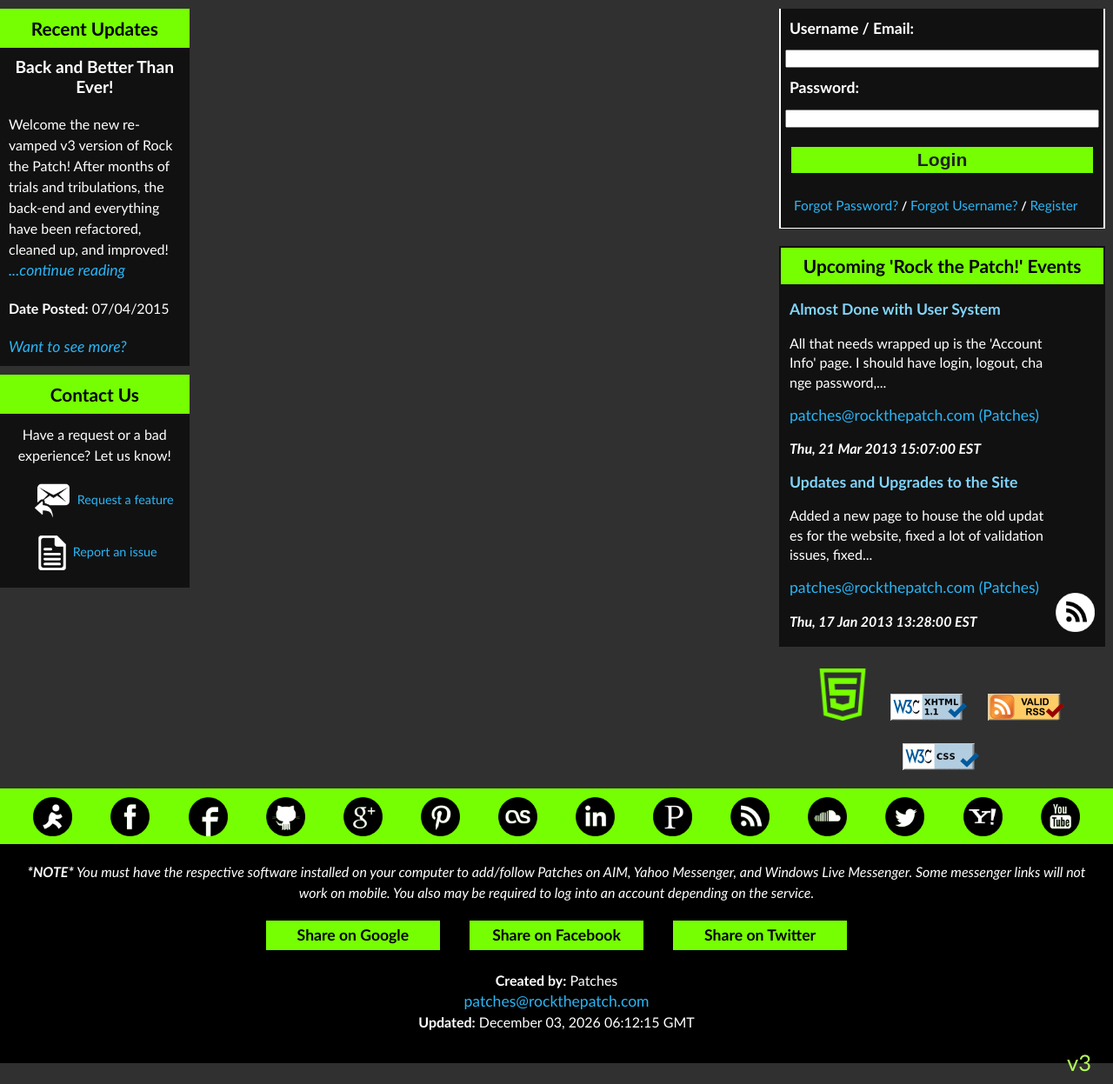
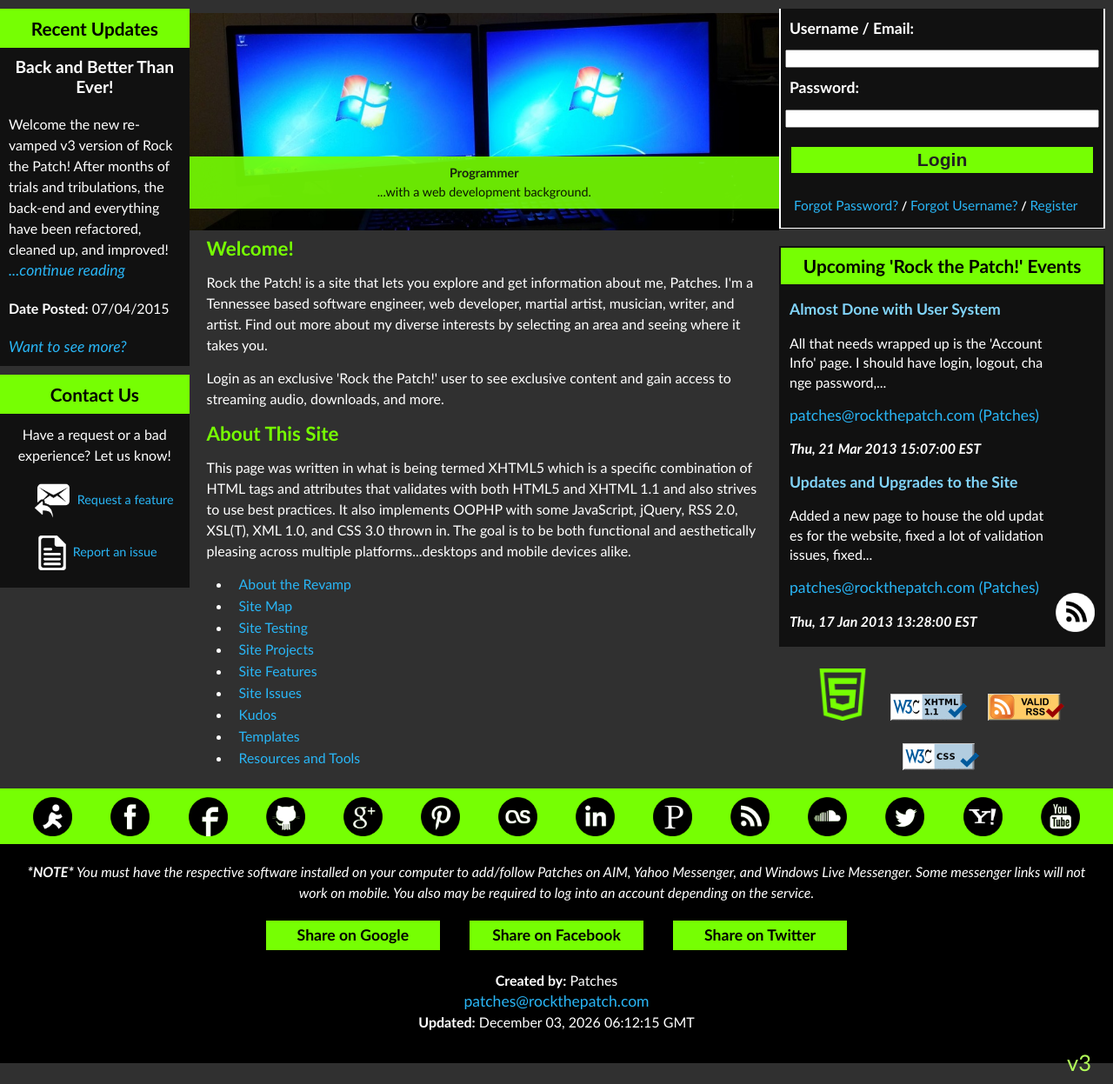
Before and after one commit to nleano05/RockThePatchv3, a PHP site: page / in a window 1280 px wide. Shown: the part 84-1331 px from the top of the page at 87% size. Run offline with PHP 8.4, Linux system fonts and the light colour scheme; some libraries are stand-ins or nearby versions.

Commit message:
Pulling recent updates from database instead of hard coded, porting main index content over, adjusting bread crumbs for consistency
#1

PROGRESS:
- Added content to main index page
- Ported over gallery logic
- Fixed issue where false needed to be return when toggling element
visibility to not loose place on screen
- Addition of Update model
- Addition of function to pull updates from database
- Logic on Recent Updates page to pull information dynamically
- Adjust breadcrumbs for consistency across pages

TODO:
- Add test for update model
- Add a way to add/edit/delete updates from the database

```diff
--- a/art-gallery.php
+++ b/art-gallery.php
@@ -129,7 +129,7 @@ $timeModified = gmdate("F d, Y h:m:s", getlastmod());
     <!-- ### END content-area-left ### -->
     <!-- ### START content-area ### -->
     <div id="content-area">
-        <div id="bread-crumbs"><a href="/" title="Home">Home</a> / Art Gallery</div>
+        <div id="bread-crumbs"><a href="/" title="Home">Home</a> / Art &amp; Writing / Art Gallery</div>
         <h1>Art Gallery</h1>
 
         <p>Here are the <strong>.jpg</strong> versions of some of the artwork that I have done.</p>
--- a/css/main.css
+++ b/css/main.css
@@ -35,7 +35,7 @@ img {
 }
 
 p {
-    color: #212121;
+    color: #ffffff;
     padding: 5px;
     margin: 0;
     font-size: 1.0em;
@@ -239,6 +239,55 @@ blockquote, blockquote p {
     padding: 10px 20px 0 20px;
     font-size: .9em;
     color: #fff;
+}
+
+/**
+* Styles for gallery on main page
+*/
+#gallery {
+    position: relative;
+    height: 250px;
+    width: 100%;
+}
+
+#gallery a {
+    float: left;
+    position: absolute;
+    width: 100%;
+}
+
+#gallery a img {
+    border: none;
+    width: 100%;
+    height: 250px;
+}
+
+#gallery a.show {
+    z-index: 1;
+    width: 100%;
+}
+
+#gallery .caption {
+    z-index: 2;
+    background-color: #76FF03;
+    color: #000;
+    height: auto;
+    width: 100%;
+    position: absolute;
+    bottom: 25px;
+    text-align: center;
+}
+
+#gallery .caption .content {
+    margin: 5px;
+    font-size: .9em;
+}
+
+#gallery .caption .content h3 {
+    margin: 0;
+    padding: 5px 0;
+    color: #111111;
+    font-size: 1em;
 }
 
 /**
--- a/excerpts-and-lyrics.php
+++ b/excerpts-and-lyrics.php
@@ -121,12 +121,11 @@ $timeModified = gmdate("F d, Y h:m:s", getlastmod());
     <!-- ### END content-area-left ### -->
     <!-- ### START content-area ### -->
     <div id="content-area">
-        <div id="bread-crumbs"><a href="/" title="Home">Home</a> / Excerpts &amp; Lyrics</div>
+        <div id="bread-crumbs"><a href="/" title="Home">Home</a> / Art &amp; Writing / Excerpts &amp; Lyrics</div>
         <h1>Excerpts &amp; Lyrics</h1>
 
         <script type="text/javascript">
-            document.ready = function()
-            {
+            document.ready = function() {
                 hidePageElement('excerpt1');
                 hidePageElement('excerpt2');
             };
--- a/index.php
+++ b/index.php
@@ -70,26 +70,21 @@ $timeModified = gmdate("F d, Y h:m:s", getlastmod());
 
     <!-- ### Javascript to preload images on the page ### -->
     <script type="text/javascript">
-        // TODO - re-enable this once I have an images and stuff again
-        // var additionalImages = new Array(
-        // "/images/index-slide-show/computer.jpg",
-        // "/images/index-slide-show/computer2.jpg",
-        // "/images/index-slide-show/drums.jpg",
-        // "/images/index-slide-show/guitars.jpg",
-        // "/images/index-slide-show/guitars2.jpg",
-        // "/images/index-slide-show/training.jpg"
-        // );
+         var additionalImages = ["/images/index-slide-show/computer.jpg",
+         "/images/index-slide-show/computer2.jpg",
+         "/images/index-slide-show/drums.jpg",
+         "/images/index-slide-show/guitars.jpg",
+         "/images/index-slide-show/guitars2.jpg",
+         "/images/index-slide-show/training.jpg"];
 
-         preloadImages();
+         preloadImages(additionalImages);
     </script>
 
     <!-- ### Javascript for the Slide Show / Gallery on the main page  -->
     <script type="text/javascript">
-        // TODO - Re-enable this once I have images and a slide show again
-        // $(document).ready(function()
-        // {
-        // galleryDisplay();
-        // });
+         $(document).ready(function() {
+            galleryDisplay();
+         });
     </script>
 </head>
 <!-- ### END Head ### -->
@@ -140,7 +135,56 @@ $timeModified = gmdate("F d, Y h:m:s", getlastmod());
     <!-- ### END content-area-left ### -->
     <!-- ### START content-area ### -->
     <div id="content-area">
+        <div id="gallery">
+            <a href="index.php" class="show">
+                <img src="/images/index-slide-show/computer2.jpg" title="Computer Programmer" alt="&lt;h3>Programmer&lt;/h3>...with a web development background." width="500" height="200" />
+            </a>
+            <a href="index.php">
+                <img src="/images/index-slide-show/guitars2.jpg" title="Guitarist" alt="&lt;h3>Guitarist&lt;/h3>...who loves PRS, Gibson, Epiphone, Mesa, and Randall." width="500" height="200" />
+            </a>
+            <a href="index.php">
+                <img src="/images/index-slide-show/drums.jpg" title="Drummer"  alt="&lt;h3>Drummer&lt;/h3>...and Drum Off '09 and '10 competitor." width="500" height="200" />
+            </a>
+            <a href="index.php">
+                <img src="/images/index-slide-show/training.jpg" title="Martial Artist" alt="&lt;h3>Martial Artist&lt;/h3>...with multiple awards at various competitions." width="500" height="200" />
+            </a>
+            <a href="index.php">
+                <img src="/images/index-slide-show/guitars.jpg" title="Musician" alt="&lt;h3>Musician&lt;/h3>...and all around music enthusiast." width="500" height="200" />
+            </a>
+            <a href="index.php">
+                <img src="/images/index-slide-show/computer.jpg" title="CS and Math Major" alt="&lt;h3>CS Major and Math Minor&lt;/h3>...who has built multiple PC's." width="500" height="200" />
+            </a>
+            <div class="caption"><div class="content"></div></div>
+        </div>
+        <div class="clear"></div>
 
+        <h1>Welcome!</h1>
+
+        <p>Rock the Patch! is a site that lets you explore and get information about me, Patches. I'm
+            a Tennessee based software engineer, web developer, martial artist, musician, writer, and artist.
+            Find out more about my diverse interests by selecting an area and seeing where it takes you.</p>
+
+        <p>Login as an exclusive 'Rock the Patch!' user to see exclusive content and gain access
+            to streaming audio, downloads, and more.</p>
+
+        <h1>About This Site</h1>
+
+        <p>This page was written in what is being termed XHTML5 which is a specific combination of HTML tags and
+            attributes that validates with both HTML5 and XHTML 1.1 and also strives to use best practices. It also implements
+            OOPHP with some JavaScript, jQuery, RSS 2.0, XSL(T), XML 1.0, and CSS 3.0 thrown in. The goal is to be both functional
+            and aesthetically pleasing across multiple platforms...desktops and mobile devices alike.</p>
+
+        <ul>
+            <li><a href="/about-the-revamp.php" title="About the Revamp">About the Revamp</a></li>
+            <li><a href="/site-map.php" title="Site Map">Site Map</a></li>
+            <li><a href="/site-testing.php" title="Site Testing">Site Testing</a></li>
+            <li><a href="/site-projects.php" title="Site Projects">Site Projects</a></li>
+            <li><a href="/site-features.php" title="Site Features">Site Features</a></li>
+            <li><a href="/site-issues.php" title="Site Issues">Site Issues</a></li>
+            <li><a href="/kudos.php" title="Kudos">Kudos</a></li>
+            <li><a href="/templates.php" title="Templates">Templates</a></li>
+            <li><a href="/resources-and-tools.php" title="Resources and Tools">Resources and Tools</a></li>
+        </ul>
     </div>
     <!-- ### END content-area ### -->
     <!-- ### START content-area-right ### -->
--- a/kudos.php
+++ b/kudos.php
@@ -119,7 +119,7 @@ $timeModified = gmdate("F d, Y h:m:s", getlastmod());
     <!-- ### END content-area-left ### -->
     <!-- ### START content-area ### -->
     <div id="content-area">
-        <div id="bread-crumbs"><a href="/" title="Home">Home</a> / Kudos</div>
+        <div id="bread-crumbs"><a href="/" title="Home">Home</a> / About This Site / Kudos</div>
         <h1>Kudos</h1>
 
         <h2>DanG (a.k.a. DANG)</h2>
--- a/php-main/lib.php
+++ b/php-main/lib.php
@@ -10,6 +10,7 @@ require_once("models/AnnoyanceLevel.php");
 require_once("models/EmailDistro.php");
 require_once("models/ErrorReportCategory.php");
 require_once("models/FeatureRequestCategory.php");
+require_once("models/Update.php");
 require_once("models/User.php");
 
 global $gDebugMode;
--- a/php-main/lib_database.php
+++ b/php-main/lib_database.php
@@ -367,10 +367,66 @@ class lib_database {
 
         $pdo = NULL;
 
-        log_util::log(LOG_LEVEL_DEBUG, "errorReportCategories", $featureRequestCategories);
+        log_util::log(LOG_LEVEL_DEBUG, "featureRequestCategories: ", $featureRequestCategories);
         log_util::logDivider();
 
         return $featureRequestCategories;
+    }
+
+
+    /**
+     *  This function returns all of the updates from the database
+     *
+     * @param None
+     *
+     * @return array of Update objects
+     * @throws - Nothing
+     * @global - None
+     * @notes  - None
+     * @example - $updates = lib_database::getUpdates();
+     * @author - Patches
+     * @version - 1.0
+     * @history - Created 08/02/2015
+     */
+    public static function getUpdates() {
+        $reflector = new ReflectionClass(__CLASS__);
+        $parameters = $reflector->getMethod(__FUNCTION__)->getParameters();
+        $args = [];
+        foreach ($parameters as $parameter) {
+            $args[$parameter->name] = ${$parameter->name};
+        }
+        log_util::logFunctionStart($args);
+
+        $updates = [];
+
+        $pdo = lib_database::connect();
+
+        if (!empty($pdo)) {
+            log_util::log(LOG_LEVEL_DEBUG, "pdo connection WAS NOT null");
+
+            $stmt = $pdo->prepare("SELECT * FROM recent_updates ORDER BY date DESC");
+            $stmt->execute();
+
+            /** @noinspection PhpAssignmentInConditionInspection */
+            while ($row = $stmt->fetch()) {
+                $update = new Update();
+                $update->setId($row['id']);
+                $update->setTitle($row['title']);
+                $update->setText($row['text']);
+                $update->setDate($row['date']);
+
+                array_push($updates, $update);
+            }
+        } else {
+            log_util::log(LOG_LEVEL_ERROR, "pdo connection WAS null");
+        }
+
+        $pdo = NULL;
+
+        log_util::log(LOG_LEVEL_DEBUG, "updates: ", $updates);
+        log_util::logDivider();
+
+        return $updates;
     }
 
 
--- /dev/null
+++ b/php-main/models/Update.php
@@ -0,0 +1,101 @@
+<?php
+
+class Update {
+    private $id;
+    private $title;
+    private $text;
+    private $date;
+
+    /**
+     * @param int|NULL $id
+     * @param string|NULL $title
+     * @param string|NULL $text
+     * @param string|NULL $date
+     */
+    public function __construct($id = NULL, $title = NULL, $text = NULL, $date = NULL) {
+        if (is_int($id) || $id == NULL) {
+            $this->id = $id;
+        } else {
+            trigger_error('Expected an int or null for $id.', E_USER_WARNING);
+        }
+        if (is_string($title) || $title == NULL) {
+            $this->title = $title;
+        } else {
+            trigger_error('Expected an string or null for $title.', E_USER_WARNING);
+        }
+        if (is_string($text) || $text == NULL) {
+            $this->text = $text;
+        } else {
+            trigger_error('Expected an string or null for $text.', E_USER_WARNING);
+        }
+        $this->date = $date;
+    }
+
+    /**
+     * @return int
+     */
+    public function getId() {
+        return $this->id;
+    }
+
+    /**
+     * @param int $id
+     */
+    public function setId($id) {
+        if (is_int($id) || $id == NULL) {
+            $this->id = $id;
+        } else {
+            trigger_error('Expected an int or null for $id.', E_USER_WARNING);
+        }
+    }
+
+    /**
+     * @return string
+     */
+    public function getTitle() {
+        return $this->title;
+    }
+
+    /**
+     * @param string $title
+     */
+    public function setTitle($title) {
+        if (is_string($title) || $title == NULL) {
+            $this->title = $title;
+        } else {
+            trigger_error('Expected an string or null for $title.', E_USER_WARNING);
+        }
+    }
+
+    /**
+     * @return string
+     */
+    public function getText() {
+        return $this->text;
+    }
+
+    /**
+     * @param string $text
+     */
+    public function setText($text) {
+        if (is_string($text) || $text == NULL) {
+            $this->text = $text;
+        } else {
+            trigger_error('Expected an string or null for $text.', E_USER_WARNING);
+        }
+    }
+
+    /**
+     * @return NULL|string
+     */
+    public function getDate() {
+        return $this->date;
+    }
+
+    /**
+     * @param NULL|string $date
+     */
+    public function setDate($date) {
+        $this->date = $date;
+    }
+}
--- a/site-issues.php
+++ b/site-issues.php
@@ -118,7 +118,7 @@ $timeModified = gmdate("F d, Y h:m:s", getlastmod());
     <!-- ### END content-area-left ### -->
     <!-- ### START content-area ### -->
     <div id="content-area">
-        <div id="bread-crumbs"><a href="/" title="Home">Home</a> / Site Issues</div>
+        <div id="bread-crumbs"><a href="/" title="Home">Home</a> / About This Site / Site Issues</div>
         <h1>Site Issues</h1>
 
         <p>Here is where you can come to get updated information about the known issues
@@ -166,7 +166,7 @@ $timeModified = gmdate("F d, Y h:m:s", getlastmod());
 
         <h2>Site Limitations</h2>
 
-        <p><a href="#" onclick="togglePageElementVisibility('possible-limitations')">View/Hide Section >></a></p>
+        <p><a href="#" onclick="return togglePageElementVisibility('possible-limitations')">View/Hide Section >></a></p>
         <div id="possible-limitations">
             <ul>
                 <li>Only certain U.S. and Canadian cellular carriers are supported<br/>
--- a/site-map.php
+++ b/site-map.php
@@ -119,7 +119,7 @@ $timeModified = gmdate("F d, Y h:m:s", getlastmod());
     <!-- ### END content-area-left ### -->
     <!-- ### START content-area ### -->
     <div id="content-area">
-        <div id="bread-crumbs"><a href="/" title="Home">Home</a> / Site Map</div>
+        <div id="bread-crumbs"><a href="/" title="Home">Home</a> / About This Site / Site Map</div>
 
         <h1>Site Map</h1>
 
--- a/site-projects.php
+++ b/site-projects.php
@@ -118,7 +118,7 @@ $timeModified = gmdate("F d, Y h:m:s", getlastmod());
     <!-- ### END content-area-left ### -->
     <!-- ### START content-area ### -->
     <div id="content-area">
-        <div id="bread-crumbs"><a href="/" title="Home">Home</a> / Site Projects</div>
+        <div id="bread-crumbs"><a href="/" title="Home">Home</a> / About This Site / Site Projects</div>
         <h1>Site Projects</h1>
 
         <p>For a full list of project issues please check: <a href="https://github.com/isuPatches/RockThePatch/issues/" title="https://github.com/isuPatches/RockThePatch/issues/">https://github.com/isuPatches/RockThePatch/issues/</a> and filter on the 'Project' label.</p>
```
Also changed, not shown: js/lib-gallery.js (+56 -0 lines), js/lib.js (+8 -3 lines), recent-updates-log.php (+193 -0 lines), site-features.php (+11 -11 lines).
